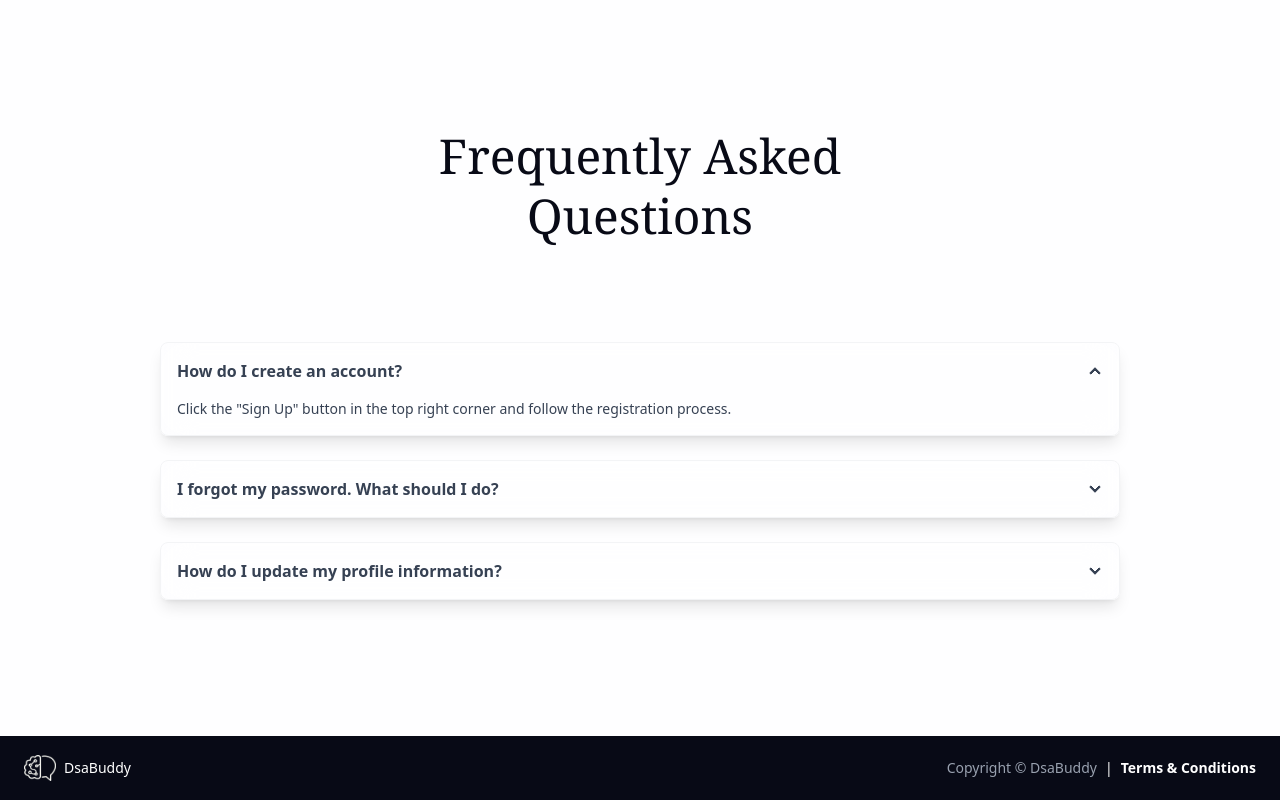
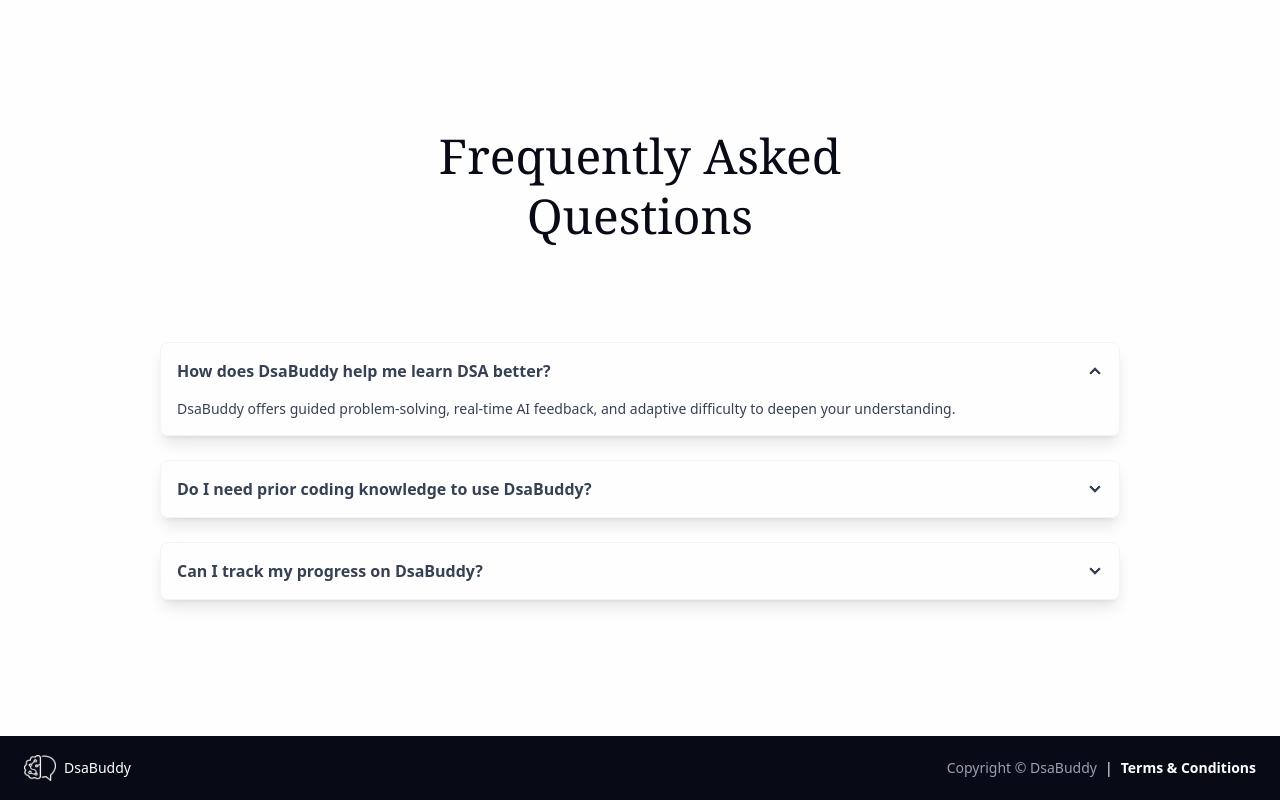
Before and after one commit to stha-prasun/DAV-Codefest, a React (Vite) app in the folder Frontend/: page / in a window 1280 px wide. Shown: the part 1786-2586 px from the top of the page. Built offline with nearby package versions, Linux system fonts and the light colour scheme.

Commit message:
major changes

```diff
--- a/Frontend/src/App.jsx
+++ b/Frontend/src/App.jsx
@@ -34,7 +34,7 @@ const App = () => {
       element: <Membership />,
     },
     {
-      path: "/profile ",
+      path: "/profile/:id",
       element: <Profile />,
     },
     {
@@ -61,6 +61,10 @@ const App = () => {
       path: "/about",
       element: <About />,
     },
+    {
+      path: "/demo",
+      element: <Demo />,
+    },
     // Admin Part
     {
       path: "/admin/home",
--- a/Frontend/src/components/Accordion.jsx
+++ b/Frontend/src/components/Accordion.jsx
@@ -6,30 +6,31 @@ const Accordion = () => {
       <div className="collapse collapse-arrow bg-white/30 backdrop-blur-lg border border-gray-100 shadow-lg">
         <input type="radio" name="my-accordion-2" defaultChecked />
         <div className="collapse-title font-semibold">
-          How do I create an account?
+          How does DsaBuddy help me learn DSA better?
         </div>
         <div className="collapse-content text-sm">
-          Click the "Sign Up" button in the top right corner and follow the
-          registration process.
+          DsaBuddy offers guided problem-solving, real-time AI feedback, and
+          adaptive difficulty to deepen your understanding.
         </div>
       </div>
       <div className="collapse collapse-arrow bg-white/30 backdrop-blur-lg border border-gray-100 shadow-lg">
         <input type="radio" name="my-accordion-2" />
         <div className="collapse-title font-semibold">
-          I forgot my password. What should I do?
+          Do I need prior coding knowledge to use DsaBuddy?
         </div>
         <div className="collapse-content text-sm">
-          Click on "Forgot Password" on the login page and follow the
-          instructions sent to your email.
+          No, DsaBuddy is beginner-friendly with step-by-step explanations and
+          foundational topics covered from scratch.
         </div>
       </div>
       <div className="collapse collapse-arrow bg-white/30 backdrop-blur-lg border border-gray-100 shadow-lg">
         <input type="radio" name="my-accordion-2" />
         <div className="collapse-title font-semibold">
-          How do I update my profile information?
+          Can I track my progress on DsaBuddy?
         </div>
         <div className="collapse-content text-sm">
-          Go to "My Account" settings and select "Edit Profile" to make changes.
+          Yes! You get real-time analytics, progress charts, and personalized
+          learning paths based on your performance.
         </div>
       </div>
     </>
--- a/Frontend/src/components/shared/Navbar.jsx
+++ b/Frontend/src/components/shared/Navbar.jsx
@@ -89,7 +89,7 @@ const Navbar = () => {
             </li>
             <li>
               <Link
-                to="#product"
+                to="/demo"
                 className="hover:text-gray-300 transition-colors font-normal"
               >
                 Product
@@ -135,7 +135,7 @@ const Navbar = () => {
                   <Link to="/UpgradePlan">Upgrade plan</Link>
                 </li>
                 <li>
-                  <Link to="/Logout">Logout</Link>
+                  <Link to="/logout">Logout</Link>
                 </li>
               </ul>
             </div>
```
